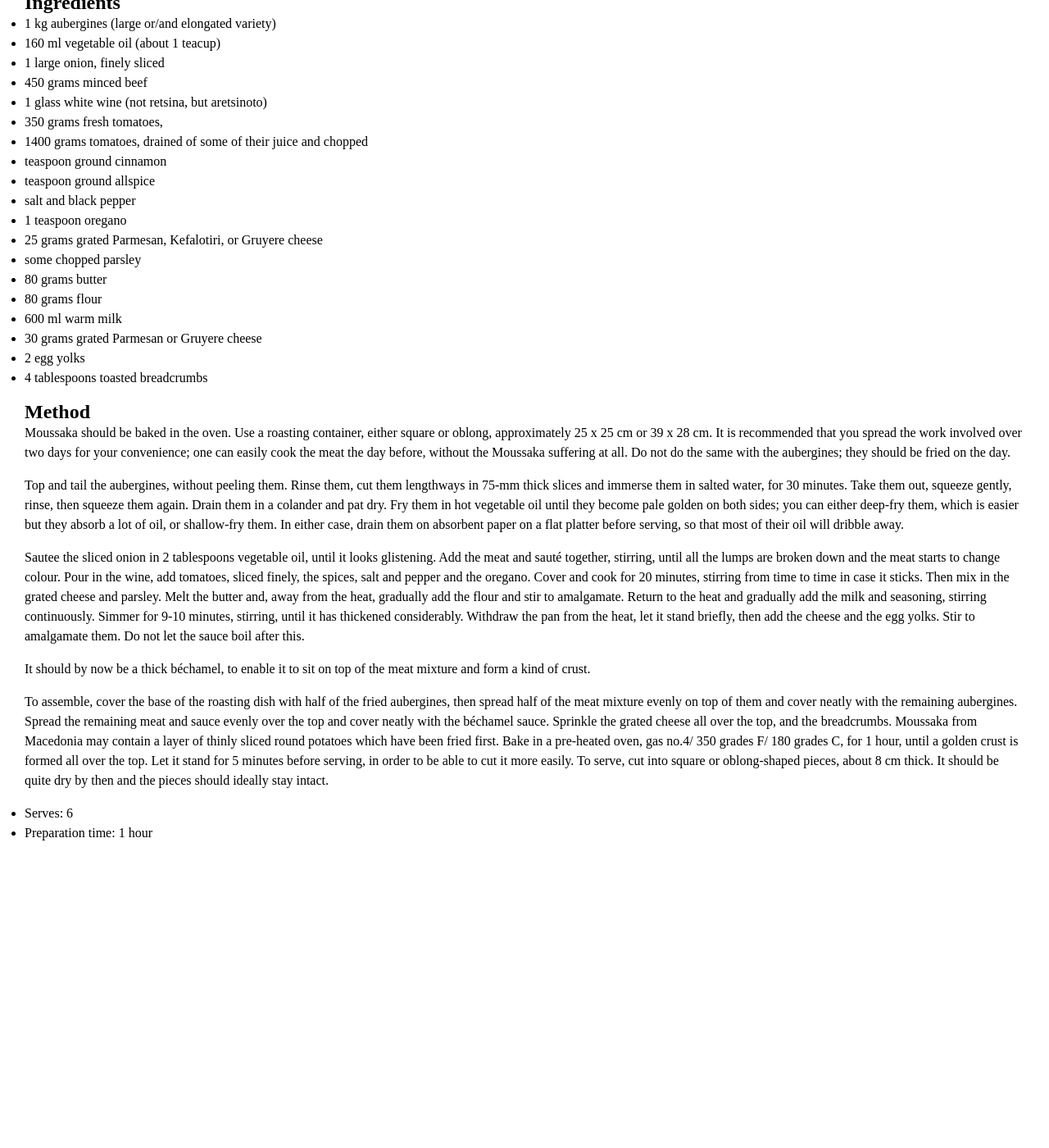
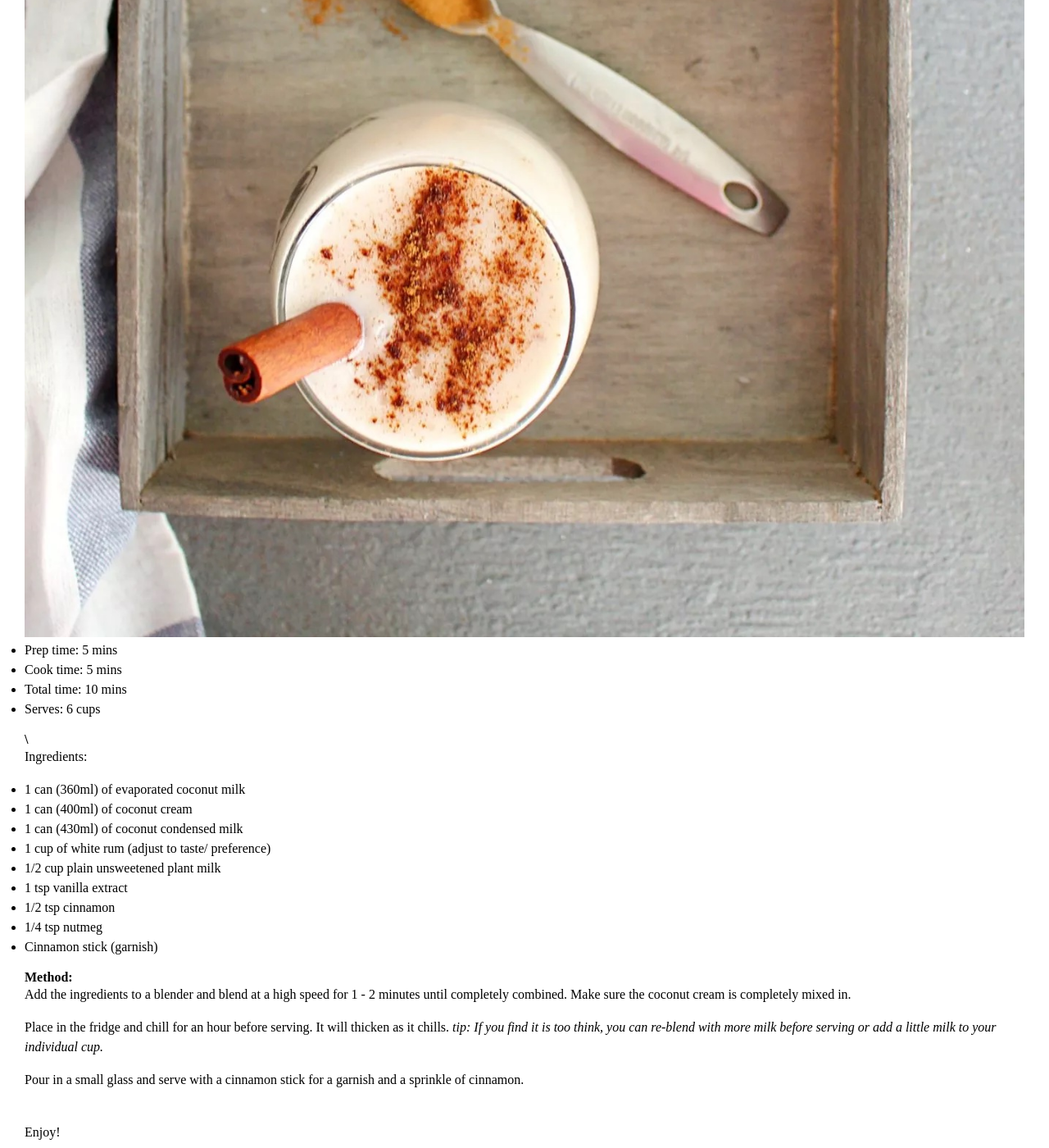
Before and after one commit to Nicolle90/CVRecipes, a Jekyll site: the page built from _recipes/recipe6.md, in a window 1280 px wide and 1400 px high, scrolled down 1241 px. Shown: the whole window at 82% size. Built offline with Jekyll 4.4.1, drawn with Linux system fonts in a browser that asks for light colours; before the commit the page ends 2299 px from its top, so only the background shows below that; some of the changed text lies outside the part shown.

Commit message:
Update Recipes “recipe6”

```diff
--- a/_recipes/recipe6.md
+++ b/_recipes/recipe6.md
@@ -9,47 +9,37 @@ tags:
   - Meat
   - Hot
 ---
+The Caribbean is known for its white rum, here is a naughty treat for those craving a sweet chill cocktail on a warm summers night. This coconut infused drink is meant to be sipped but you will definitely be coming back for more. Share with friends to really enjoy the experience.
 
-This is just some sample content to show you what _markdown_ looks like. There are variations on this basic recipe, sometimes with no sauce, sometimes with other vegetables. The most common variant in Greece may include zucchini (courgette), part-fried potatoes or sautéed mushrooms in addition to the eggplant.
+![Image of two glasses on a wooden tray filled with a creamy white drink, decorated with cinnamon powder and cinnamon sticks.](../uploads/coquitodrink.jpeg "Vegan Coquito")
 
-![Moussaka](../uploads/moussaka.jpg)
+* Prep time: 5 mins
+* Cook time: 5 mins
+* Total time: 10 mins
+* Serves: 6 cups
+
+#### \
+Ingredients:
+
+* 1 can (360ml) of evaporated coconut milk
+* 1 can (400ml) of coconut cream
+* 1 can (430ml) of coconut condensed milk
+* 1 cup of white rum (adjust to taste/ preference)
+* 1/2 cup plain unsweetened plant milk
+* 1 tsp vanilla extract
+* 1/2 tsp cinnamon
+* 1/4 tsp nutmeg
+* Cinnamon stick (garnish)
 
 
-## Ingredients
 
-- 1 kg aubergines (large or/and elongated variety)
-- 160 ml vegetable oil (about 1 teacup)
-- 1 large onion, finely sliced
-- 450 grams minced beef
-- 1 glass white wine (not retsina, but aretsinoto)
-- 350 grams fresh tomatoes,
-- 1400 grams tomatoes, drained of some of their juice and chopped
-- teaspoon ground cinnamon
-- teaspoon ground allspice
-- salt and black pepper
-- 1 teaspoon oregano
-- 25 grams grated Parmesan, Kefalotiri, or Gruyere cheese
-- some chopped parsley
-- 80 grams butter
-- 80 grams flour
-- 600 ml warm milk
-- 30 grams grated Parmesan or Gruyere cheese
-- 2 egg yolks
-- 4 tablespoons toasted breadcrumbs
+#### Method:
 
+Add the ingredients to a blender and blend at a high speed for 1 - 2 minutes until completely combined. Make sure the coconut cream is completely mixed in.
 
-## Method
+Place in the fridge and chill for an hour before serving. It will thicken as it chills. *tip: If you find it is too think, you can re-blend with more milk before serving or add a little milk to your individual cup.*
 
-Moussaka should be baked in the oven. Use a roasting container, either square or oblong, approximately 25 x 25 cm or 39 x 28 cm. It is recommended that you spread the work involved over two days for your convenience; one can easily cook the meat the day before, without the Moussaka suffering at all. Do not do the same with the aubergines; they should be fried on the day.
+Pour in a small glass and serve with a cinnamon stick for a garnish and a sprinkle of cinnamon.
 
-Top and tail the aubergines, without peeling them. Rinse them, cut them lengthways in 75-mm thick slices and immerse them in salted water, for 30 minutes. Take them out, squeeze gently, rinse, then squeeze them again. Drain them in a colander and pat dry. Fry them in hot vegetable oil until they become pale golden on both sides; you can either deep-fry them, which is easier but they absorb a lot of oil, or shallow-fry them. In either case, drain them on absorbent paper on a flat platter before serving, so that most of their oil will dribble away.
-
-Sautee the sliced onion in 2 tablespoons vegetable oil, until it looks glistening. Add the meat and sauté together, stirring, until all the lumps are broken down and the meat starts to change colour. Pour in the wine, add tomatoes, sliced finely, the spices, salt and pepper and the oregano. Cover and cook for 20 minutes, stirring from time to time in case it sticks. Then mix in the grated cheese and parsley.
-Melt the butter and, away from the heat, gradually add the flour and stir to amalgamate. Return to the heat and gradually add the milk and seasoning, stirring continuously. Simmer for 9-10 minutes, stirring, until it has thickened considerably. Withdraw the pan from the heat, let it stand briefly, then add the cheese and the egg yolks. Stir to amalgamate them. Do not let the sauce boil after this.
-
-It should by now be a thick béchamel, to enable it to sit on top of the meat mixture and form a kind of crust.
-
-To assemble, cover the base of the roasting dish with half of the fried aubergines, then spread half of the meat mixture evenly on top of them and cover neatly with the remaining aubergines. Spread the remaining meat and sauce evenly over the top and cover neatly with the béchamel sauce. Sprinkle the grated cheese all over the top, and the breadcrumbs. Moussaka from Macedonia may contain a layer of thinly sliced round potatoes which have been fried first. Bake in a pre-heated oven, gas no.4/ 350 grades F/ 180 grades C, for 1 hour, until a golden crust is formed all over the top. Let it stand for 5 minutes before serving, in order to be able to cut it more easily. To serve, cut into square or oblong-shaped pieces, about 8 cm thick. It should be quite dry by then and the pieces should ideally stay intact.
-
-- Serves: 6
-- Preparation time: 1 hour
+\
+Enjoy!
```
Also changed, not shown: other parts of _recipes/recipe6.md (+1 -1 lines), uploads/coquitodrink.jpeg (added).
